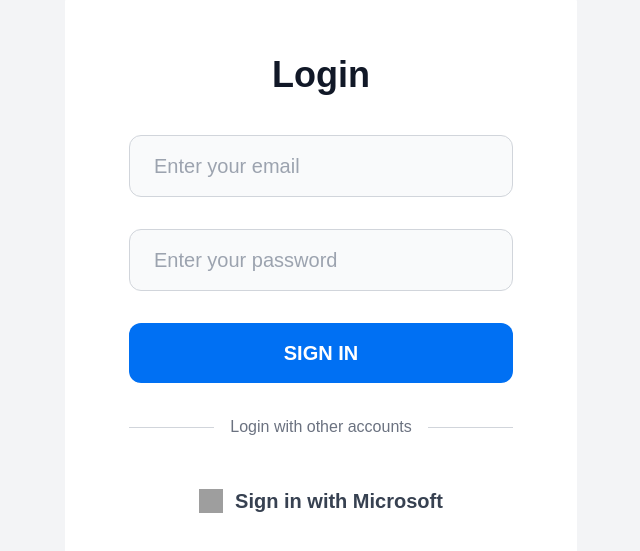
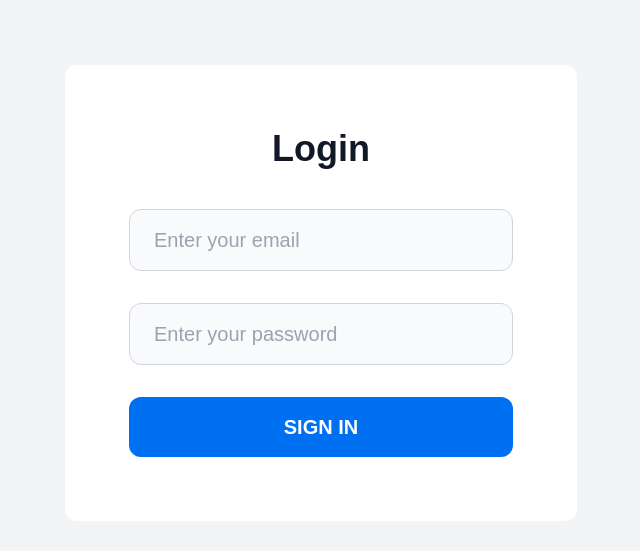
Before and after one commit to tomhula/jecarate, a Next.js app: page /login in a window 1280 px wide. Shown: the part 127-678 px from the top of the page, without its empty margins (319-959 px from the left). Built offline with nearby package versions, Linux system fonts and the light colour scheme; grey boxes are pictures that could not be loaded.

Commit message:
Remove Login with microsoft button

```diff
--- a/app/ui/login/login-form.tsx
+++ b/app/ui/login/login-form.tsx
@@ -44,24 +44,6 @@ export default function LoginForm({postUrl}: LoginFormProps)
                     >
                         SIGN IN
                     </button>
-
-                    {/* Divider */}
-                    <div className="flex items-center my-6">
-                        <div className="flex-grow border-t border-gray-300"></div>
-                        <span className="mx-4 text-gray-500">Login with other accounts</span>
-                        <div className="flex-grow border-t border-gray-300"></div>
-                    </div>
-
-                    {/* Microsoft Login Button */}
-                    <button
-                        className="w-full flex items-center justify-center rounded-xl border border-gray-300 bg-white py-4 text-xl font-bold text-gray-700 transition hover:bg-gray-100 focus:outline-none focus:ring-2 focus:ring-gray-500 focus:ring-offset-2"
-                        type="button"
-                    >
-                        <Image src="/microsoft_logo.png" width={512} height={512} alt="Microsoft Logo"
-                               className="h-6 w-6 mr-3"/>
-
-                        Sign in with Microsoft
-                    </button>
                 </div>
             </form>
         </div>
```
